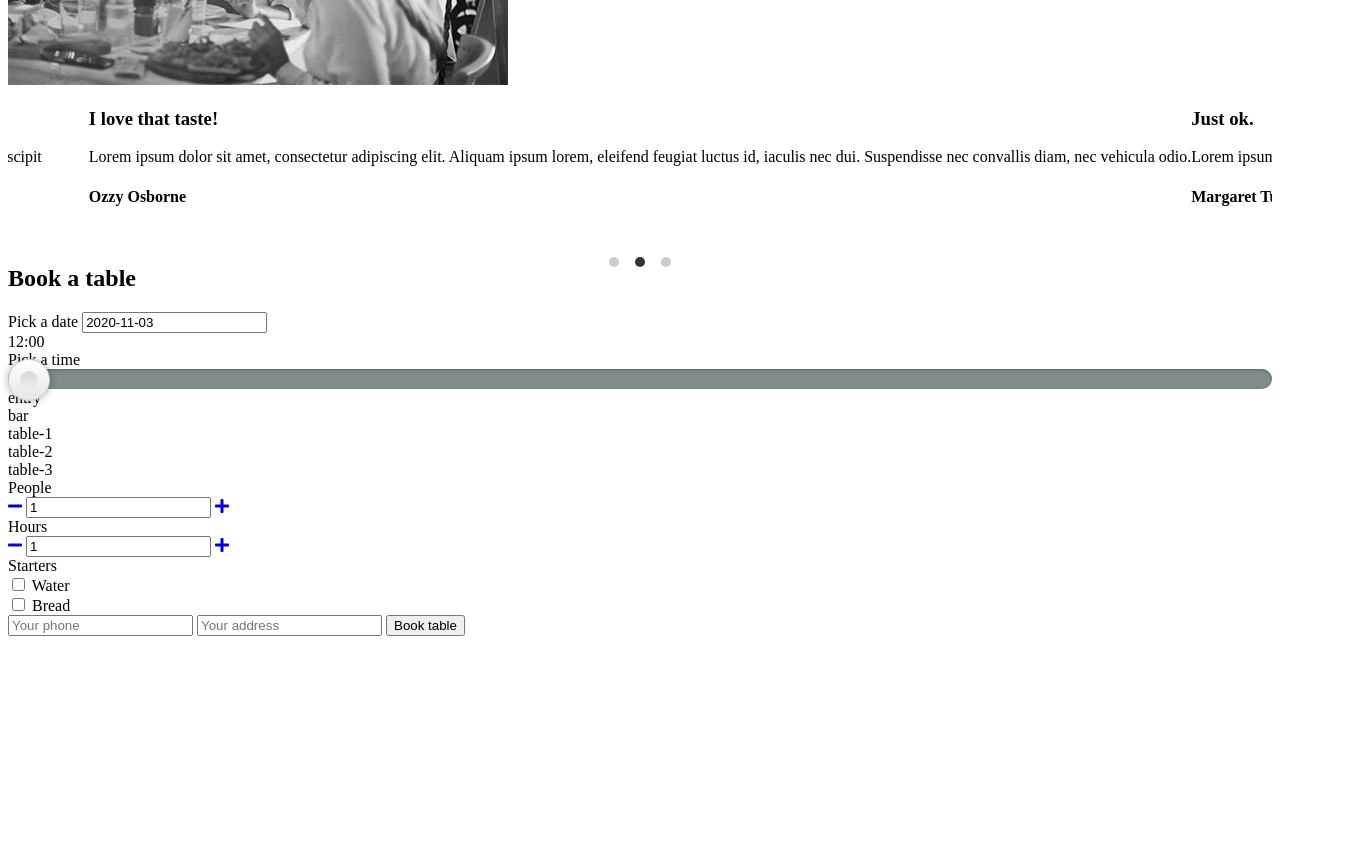
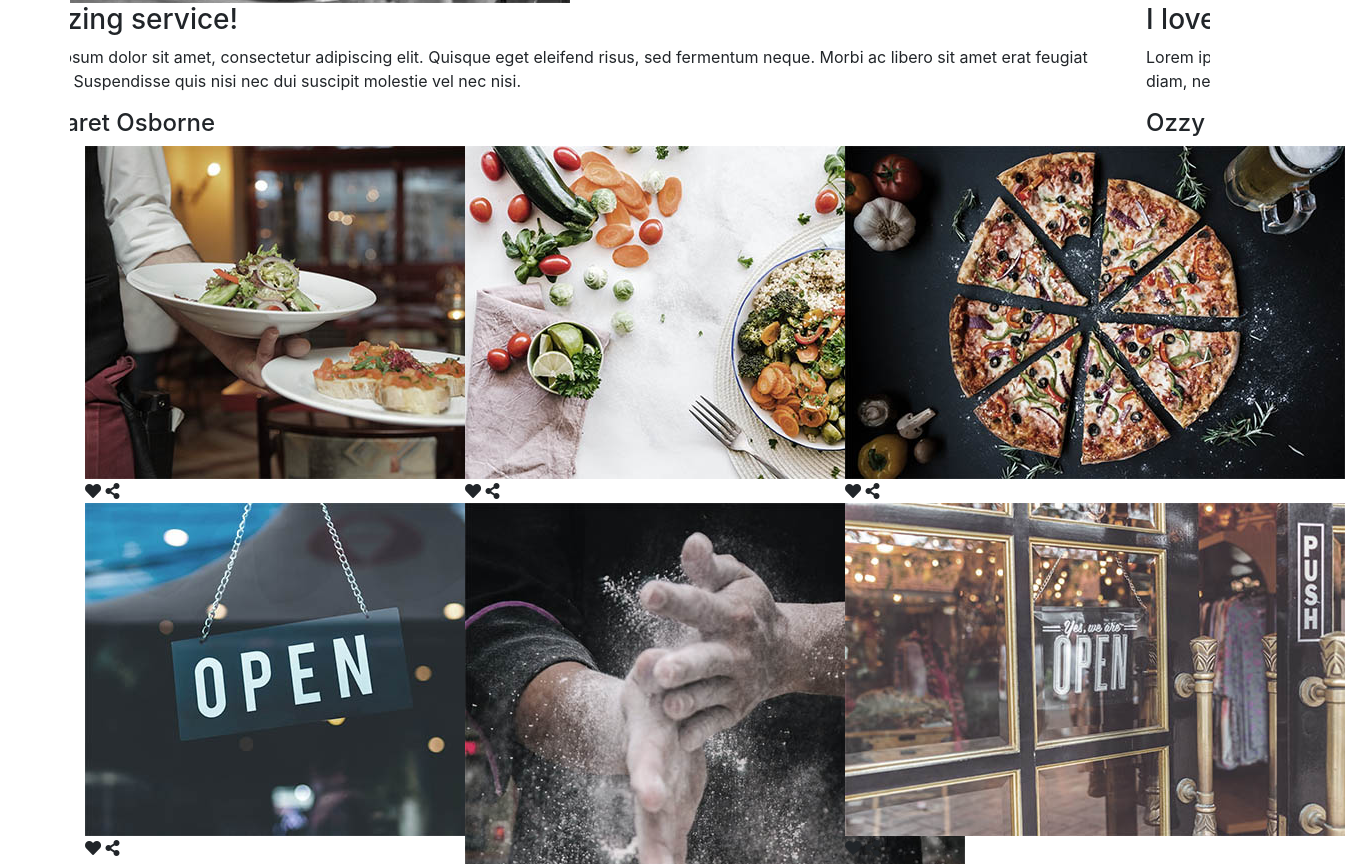
Before and after one commit to Harry-Photter/project-pizzeria, a website with bundled scripts: page src/index.html in a window 1280 px wide. Shown: the part 776-1640 px from the top of the page, 1345 px wide, since content can reach past the window. Before the commit the page ends 1420 px from the top, so only its background shows below. Built offline with nearby package versions, Linux system fonts and the light colour scheme; files whose address does not match are found by name.

Commit message:
Add gallery and fix carousel

```diff
--- a/package.json
+++ b/package.json
@@ -30,6 +30,7 @@
     "author": "",
     "license": "ISC",
     "dependencies": {
+        "bootstrap": "^4.5.3",
         "flickity": "^2.2.1",
         "json-server": "^0.16.2"
     },
--- a/src/index.html
+++ b/src/index.html
@@ -10,7 +10,7 @@
     rel="stylesheet">
   <link href="https://use.fontawesome.com/releases/v5.7.2/css/all.css" rel="stylesheet">
   <link rel="stylesheet" href="vendor/range-slider.min.css">
-  <link rel="stylesheet" href="https://unpkg.com/flickity@2/dist/flickity.min.css">
+  <link rel="stylesheet" href="https://cdn.jsdelivr.net/npm/bootstrap@4.5.3/dist/css/bootstrap.min.css" integrity="sha384-TX8t27EcRE3e/ihU7zmQxVncDAy5uIKz4rEkgIXeMed4M0jlfIDPvg6uqKI2xXr2" crossorigin="anonymous">
   <link rel="stylesheet" href="https://cdn.jsdelivr.net/npm/flatpickr/dist/flatpickr.min.css">
   <link rel="stylesheet" href="css/style.css">
 </head>
@@ -92,24 +92,94 @@
           <div class="image">
             <img src="images/page/pizza-3.jpg" alt="pizza">
           </div>
-          <div class="carousel" data-flickity='{ "contain": true, "autoPlay": true, "wrapAround": true, "prevNextButtons": false }'>
-            <div class="carousel-cell">
+
+          <div id="myCarousel" class="carousel slide" data-ride="carousel">
+            <!-- Indicators -->
+            <ol class="carousel-indicators">
+              <li data-target="#myCarousel" data-slide-to="0" class="active"></li>
+              <li data-target="#myCarousel" data-slide-to="1"></li>
+              <li data-target="#myCarousel" data-slide-to="2"></li>
+            </ol>
+            <div class="carousel-inner">
+              <div class="carousel-item active">
                 <h3>Amazing service!</h3>
                 <p>Lorem ipsum dolor sit amet, consectetur adipiscing elit. Quisque eget eleifend risus, sed fermentum neque. Morbi ac libero sit amet erat feugiat sodales. Suspendisse quis nisi nec dui suscipit molestie vel nec nisi.</p>
                 <h4>Margaret Osborne</h4>
               </div>
-            <div class="carousel-cell">
+              <div class="carousel-item">
                 <h3>I love that taste!</h3>
                 <p>Lorem ipsum dolor sit amet, consectetur adipiscing elit. Aliquam ipsum lorem, eleifend feugiat luctus id, iaculis nec dui. Suspendisse nec convallis diam, nec vehicula odio.</p>
                 <h4>Ozzy Osborne</h4>
               </div>
-            <div class="carousel-cell">
+              <div class="carousel-item">
                 <h3>Just ok.</h3>
                 <p>Lorem ipsum dolor sit amet, consectetur adipiscing elit. Integer ornare sapien est, id porttitor nibh volutpat sodales. Nunc dapibus iaculis luctus.</p>
                 <h4>Margaret Tutcher</h4>
               </div>
             </div>
           </div>
+        </div>
+      </div>
+      <div class="container gallery-wrapper">
+          <div class="row">
+            <div class="gallery-image col-sm-4">
+              <div class="picture">
+                <img src="images/page/pizza-4.jpg">
+              </div>
+              <div class="icons">
+                <i class="fas fa-heart"></i>
+                <i class="fas fa-share-alt"></i>
+              </div>
+            </div>
+            <div class="gallery-image col-sm-4">
+              <div class="picture">
+                <img src="images/page/pizza-5.jpg">
+              </div>
+              <div class="icons">
+                <i class="fas fa-heart"></i>
+                <i class="fas fa-share-alt"></i>
+              </div>
+            </div>
+            <div class="gallery-image col-sm-4">
+              <div class="picture">
+                <img src="images/page/pizza-6.jpg">
+              </div>
+              <div class="icons">
+                <i class="fas fa-heart"></i>
+                <i class="fas fa-share-alt"></i>
+              </div>
+            </div>
+          </div>
+          <div class="row">
+            <div class="gallery-image col-sm-4">
+              <div class="picture">
+                <img src="images/page/pizza-7.jpg">
+              </div>
+              <div class="icons">
+                <i class="fas fa-heart"></i>
+                <i class="fas fa-share-alt"></i>
+              </div>
+            </div>
+            <div class="gallery-image col-sm-4">
+              <div class="picture">
+                <img src="images/page/pizza-8.jpg">
+              </div>
+              <div class="icons">
+                <i class="fas fa-heart"></i>
+                <i class="fas fa-share-alt"></i>
+              </div>
+            </div>
+            <div class="gallery-image col-sm-4">
+              <div class="picture">
+                <img src="images/page/pizza-9.jpg">
+              </div>
+              <div class="icons">
+                <i class="fas fa-heart"></i>
+                <i class="fas fa-share-alt"></i>
+              </div>
+            </div>
+          </div>
+          <a href="#">View more on instagram</a>
       </div>
     </section>
     <section id="order">
@@ -291,7 +361,9 @@
   <script src="https://cdnjs.cloudflare.com/ajax/libs/handlebars.js/4.1.0/handlebars.min.js"></script>
   <script src="https://cdn.jsdelivr.net/npm/flatpickr"></script>
   <script src="vendor/range-slider.min.js"></script>
-  <script src="https://unpkg.com/flickity@2/dist/flickity.pkgd.min.js"></script>
+  <script src="https://code.jquery.com/jquery-3.5.1.slim.min.js" integrity="sha384-DfXdz2htPH0lsSSs5nCTpuj/zy4C+OGpamoFVy38MVBnE+IbbVYUew+OrCXaRkfj" crossorigin="anonymous"></script>
+  <script src="https://cdn.jsdelivr.net/npm/popper.js@1.16.1/dist/umd/popper.min.js" integrity="sha384-9/reFTGAW83EW2RDu2S0VKaIzap3H66lZH81PoYlFhbGU+6BZp6G7niu735Sk7lN" crossorigin="anonymous"></script>
+  <script src="https://cdn.jsdelivr.net/npm/bootstrap@4.5.3/dist/js/bootstrap.min.js" integrity="sha384-w1Q4orYjBQndcko6MimVbzY0tgp4pWB4lZ7lr30WKz0vr/aWKhXdBNmNb5D92v7s" crossorigin="anonymous"></script>
   <script src="js/app.js" type="module"></script>
 </body>
 
--- a/src/sass/partials/_homepage.scss
+++ b/src/sass/partials/_homepage.scss
@@ -8,6 +8,8 @@
   display: flex;
   width: 100%;
   justify-content: space-between;
+  flex-wrap: nowrap;
+  margin: auto;
 }
 
 .link-wrapper {
@@ -79,24 +81,42 @@
   padding: 0;
   transform: translateY(-28px);
   font-weight: 300;
+  font-size: 14px;
 }
 
 
-/* external css: flickity.css */
+// /* external css: flickity.css */
 
 .carousel-wrapper {
   display: flex;
   margin: 0 auto;
   padding: 72px 48px;
   background: rgb(255, 255, 255);
+  justify-content: space-between;
 }
 
-.carousel-cell {
-  display: flex;
-  flex: 0 0 50%;
-  height: 193px;
-  width: 100%;
-  margin: 50px auto;
+.carousel-inner {
+  padding: 0 30px;
+}
+
+.carousel-inner h3 {
+  font-family: $font-text;
+  text-transform: uppercase;
+  font-weight: 500;
+  font-size: 14px;
+}
+
+.carousel-inner h4 {
+  font-family: $font-text;
+  font-size: 12px;
+  font-style: italic;
+}
+
+.carousel-indicators li {
+  width: 10px;
+  height: 10px;
+  border-radius: 50%;
+  background-color: black;
 }
 
 .image img {
@@ -106,16 +126,64 @@
   border-radius: $radius;
 }
 
-/* cell number */
-.carousel-cell:before {
-  display: block;
-  text-align: center;
-  line-height: 200px;
-  font-size: 80px;
+
+
+/* gallery */
+
+.gallery-wrapper {
+  padding: 72px 48px;
+  background: rgb(255, 255, 255);
+  justify-content: space-between;
 }
 
-.flickity-page-dots {
-  bottom: -50px;
-  text-align: left;
-  margin-left: 10%;
+.gallery-image {
+  width: auto;
+  flex: 0 0 33.333%;
+  padding: 0 0 10px 0;
 }
+
+.gallery-image img {
+  height: 200px;
+  width: 194px;
+  object-fit: cover;	  object-fit: cover;
+}
+
+.icons {
+  position: absolute;
+  max-height: 200px;
+  max-width: 194px;
+  width: 100%;
+  height: 100%;
+  top: 0;
+  left: 0;
+  background: rgba(0, 0, 0, 0.5);
+  display: flex;
+  justify-content: space-evenly;
+  align-items: center;
+  flex-direction: row;
+  opacity: 0;
+  transition: .5s;
+  color: white;
+  padding: 35px;
+}
+
+.icons:hover {
+  align-content: space-between;
+  opacity: 1;
+}
+
+.icons i {
+  font-size: 25px;
+}
+
+.icons .fa-heart:hover {
+  transition: .2s;
+  transform: scale(1.5);
+  color: red;
+}
+
+.icons .fa-share-alt:hover {
+  transition: .2s;
+  transform: scale(1.5);
+  color: grey;
+}
```
Also changed, not shown: src/sass/partials/_product.scss (line endings or trailing spaces), 1 other file. Lines whose indentation alone changed are shown as unchanged.
